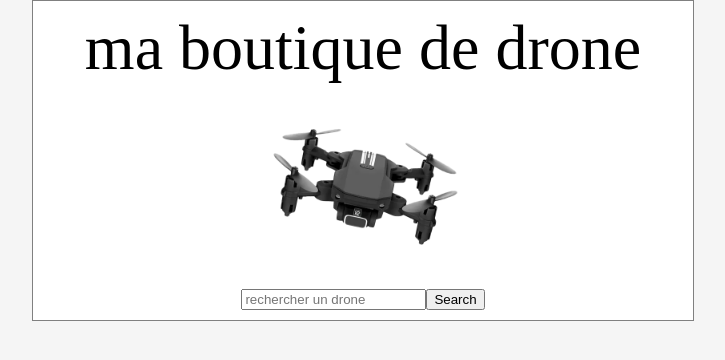
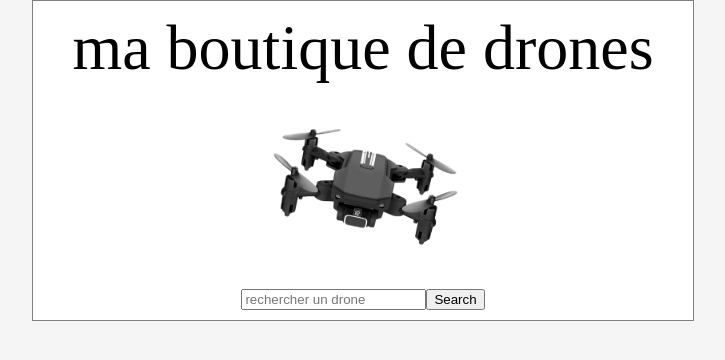
Before and after one commit to bsao17/React-testing-learning, a React (Create React App) app: page / in a window 1280 px wide. Shown: the top 360 px of the page, without its empty margins (277-1002 px from the left). Built offline with nearby package versions, Linux system fonts and the light colour scheme.

Commit message:
update readme

```diff
--- a/src/component/title/Title.js
+++ b/src/component/title/Title.js
@@ -2,7 +2,7 @@ import React, {useState} from "react"
 
 
 export default function Title (){
-    const [title] = useState("ma boutique de drone");
+    const [title] = useState("ma boutique de drones");
     return(
         <div id="title">
             <div id={"drone-title"}>{title}</div>
```
Also changed, not shown: public/image/capatureForReadme.jpg (added), 1 other file (tests, documents, lock files or other folders).
